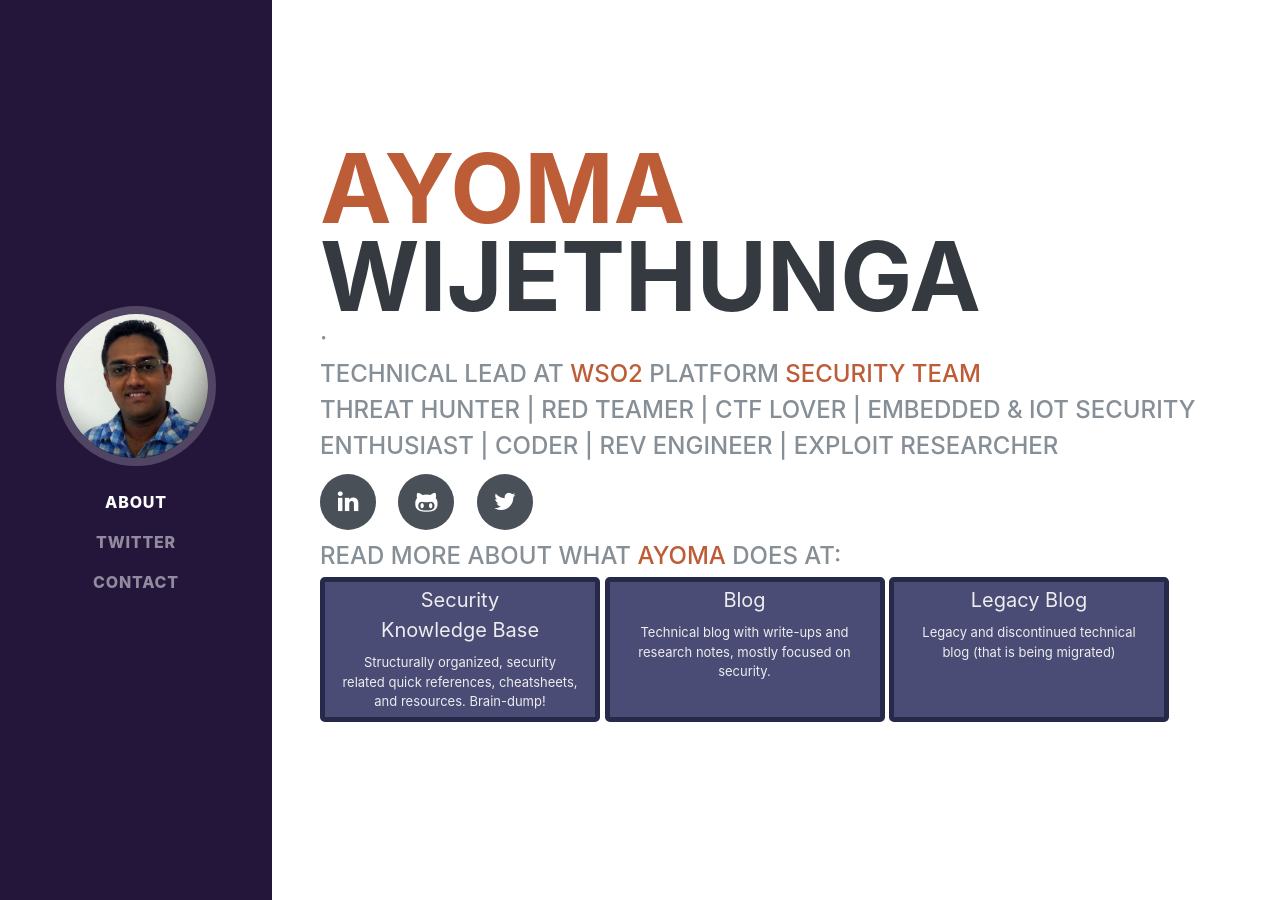
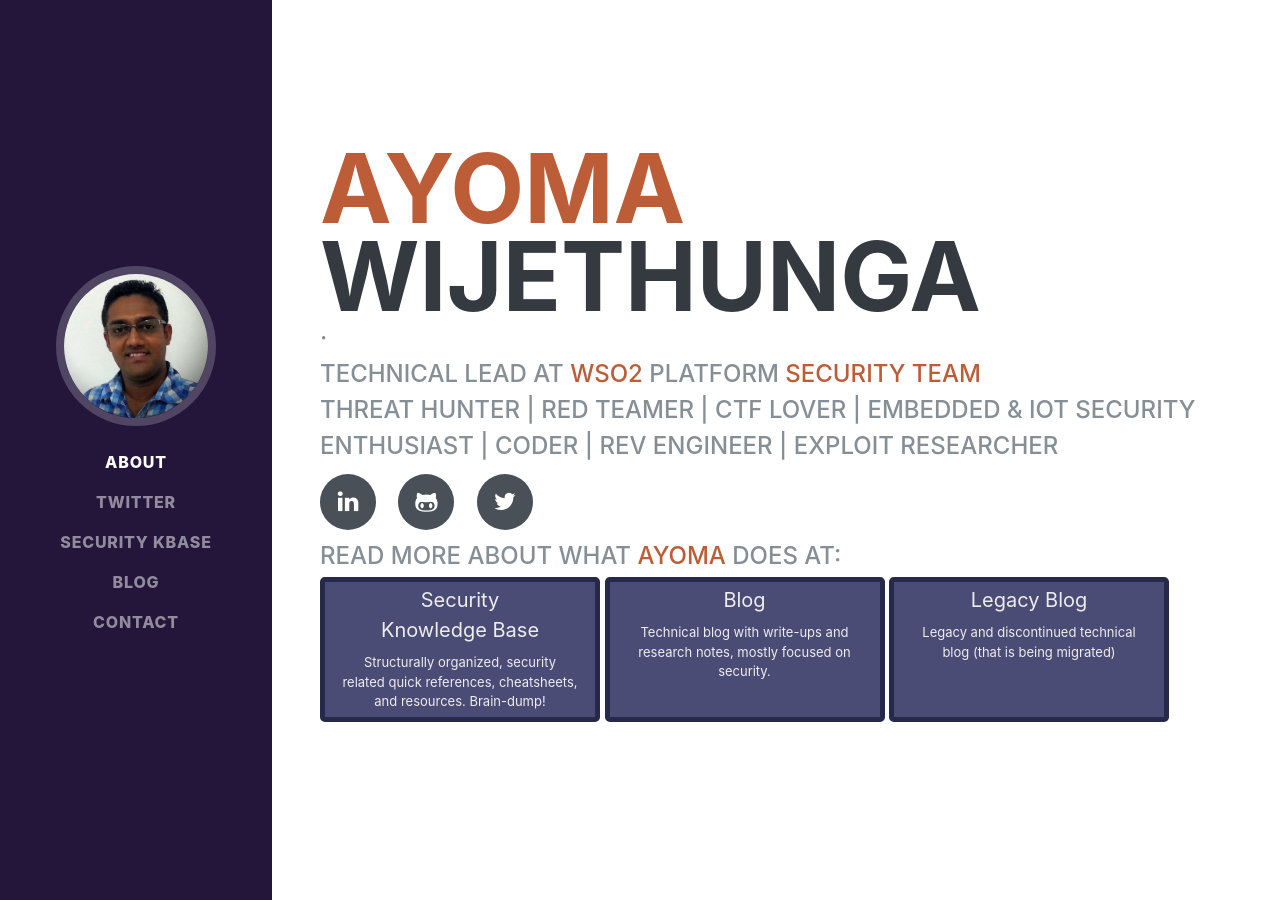
Before and after one commit to ayomawdb/ayoma.me, a Jekyll site: the page built from index.html, in a window 1280 px wide and 900 px high. Built offline with Jekyll 4.4.1, drawn with Linux system fonts in a browser that asks for light colours; some web fonts are replaced; a script that is not in the unit is left out; comment, search, counter and statistics services are not loaded.

Commit message:
Add site

```diff
--- a/_layouts/page.html
+++ b/_layouts/page.html
@@ -22,6 +22,12 @@
           <a class="nav-link js-scroll-trigger" href="#twitter">Twitter</a>
         </li>
         <li class="nav-item">
+          <a class="nav-link js-scroll-trigger" href="https://kbase.ayoma.me" target="_new">Security KBase</a>
+        </li>
+        <li class="nav-item">
+          <a class="nav-link js-scroll-trigger" href="https://blog.ayoma.me" target="_new">Blog</a>
+        </li>
+        <li class="nav-item">
           <a class="nav-link js-scroll-trigger" href="#contact">Contact</a>
         </li>
       </ul>
```
